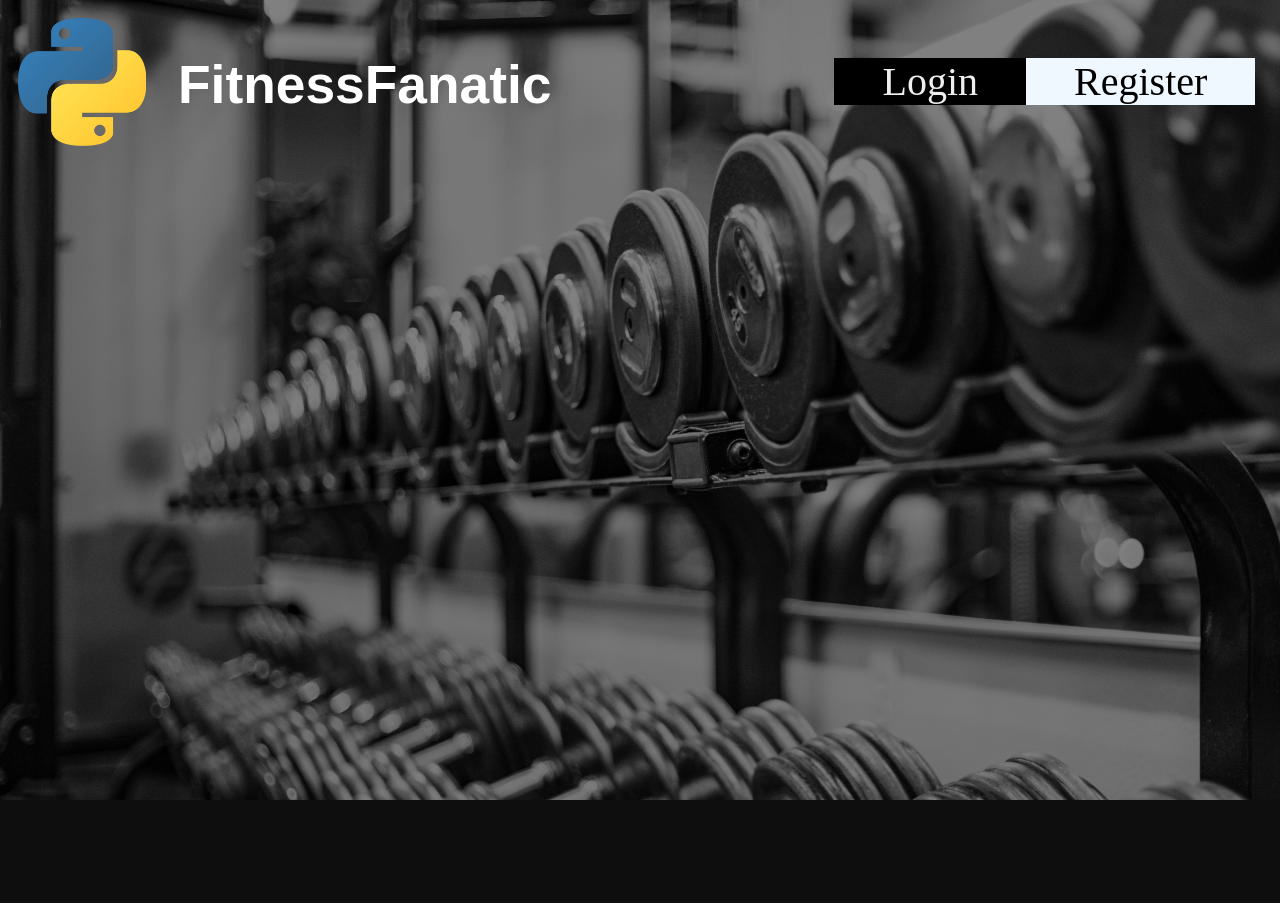
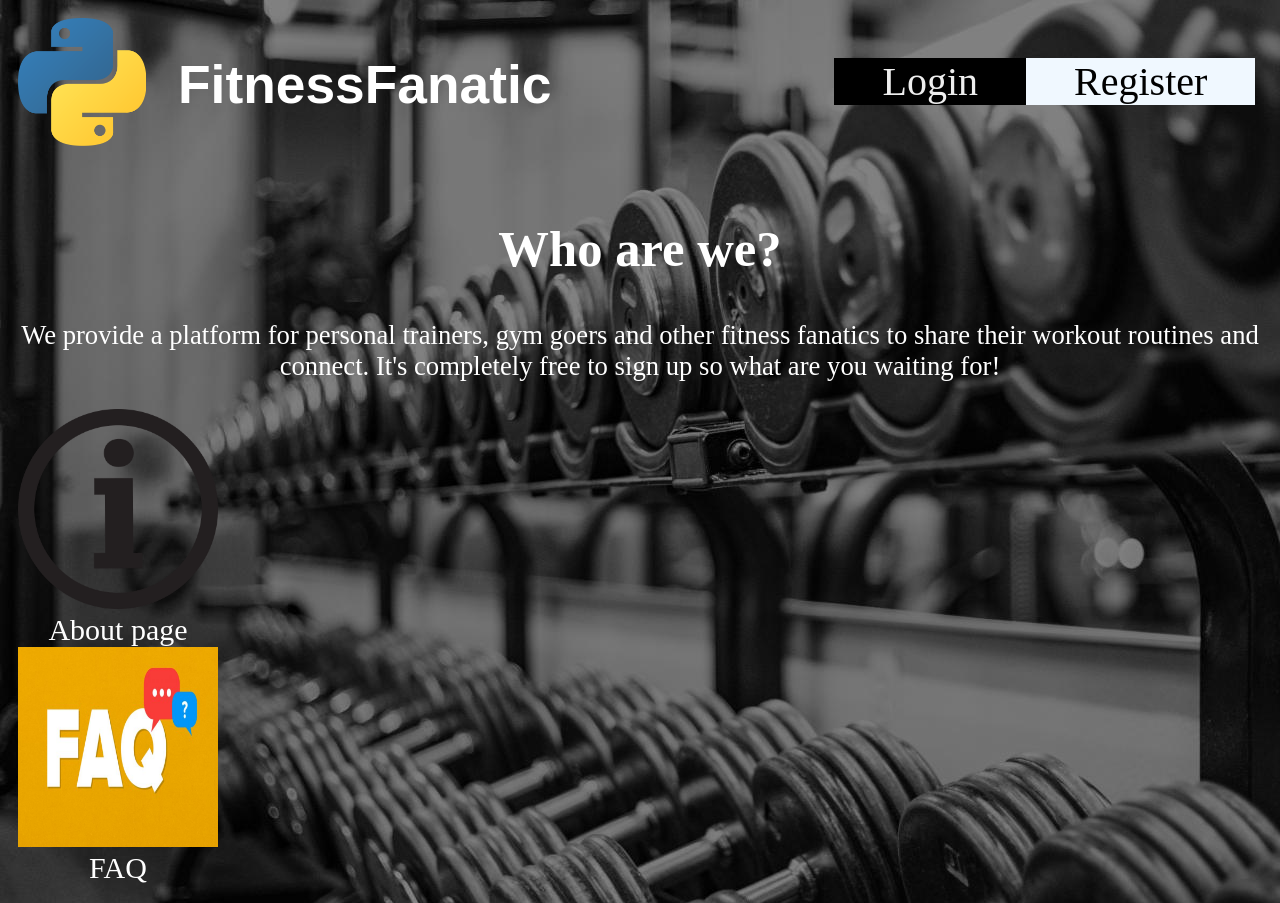
Before and after one commit to JackWatters/fitness_fanatic_project, a Django app: page /fitness_fanatics/about/ in a window 1280 px wide. Before the commit the page ends 800 px from the top, so only its background shows below. Run offline with Django 3.2, Linux system fonts and the light colour scheme.

Commit message:
some hyperlinks

```diff
--- a/fitness/views.py
+++ b/fitness/views.py
@@ -17,7 +17,7 @@ def FAQ(request):
 
 def about(request):
     #return HttpResponse("This is the about us page <a href='/fitness_fanatics/'>Home</a>")
-    return render(request, 'fitness/base.html', context={})
+    return render(request, 'fitness/about.html', context={})
 
 def register(request):
     return HttpResponse("This is the register page")
--- a/static/fitness/style.css
+++ b/static/fitness/style.css
@@ -4,9 +4,12 @@ body {
 }
 
 
-
 #top_bar{
     height: 10pc;
+}
+
+#body_block{
+    height:20pc;
 }
 
 #logo_section{
@@ -100,3 +103,19 @@ p{
 #login_link a{
     color: #EEE;
 }
+
+#main_links {
+    vertical-align: top;
+    display: inline-block;
+    text-align: center;
+    width: 200 px;
+}
+#main_links img {
+    width: 200px;
+    height: 200px;
+}
+.caption {
+    display: block;
+    font-size: 30px;
+    color: #FFF;
+}
--- /dev/null
+++ b/templates/fitness/about.html
@@ -0,0 +1,21 @@
+{% extends 'fitness/base.html' %}
+{% load staticfiles%}
+
+{% block title_block %}
+    About us
+{% endblock %}
+
+
+    <!-- if user.is_authenticated
+     else  -->
+
+    {% block body_block %}
+    <h2>Who are we?</h2>
+    <p>
+        We provide a platform for personal trainers, gym goers and other fitness fanatics to share their workout routines and connect.
+	It's completely free to sign up so what are you waiting for!
+    </p>
+
+
+    {% endblock %}
+    <!-- endif -->
--- a/templates/fitness/base.html
+++ b/templates/fitness/base.html
@@ -37,9 +37,30 @@
     {% endblock %}
 
 
+
         {% block body_block %}
 
         {% endblock %}
+
+	<div id ="main_links">
+
+		<div class = "column">
+
+			<a href = "{% url 'about' %}">
+				<img src="{% static "images/about.png" %}" alt = "About image"/>
+			</a>
+			<span class="caption">About page</span>
+		</div>
+
+		<div class = "column">
+			<a href = "{% url 'FAQ' %}">
+				<img src="{% static "images/FAQ.jpg" %}" alt = "FAQ image"/>
+			</a>
+			<span class="caption">FAQ</span>
+		</div>
+
+	</div>
+
     </body>
 
 </html>
```
Also changed, not shown: static/images/FAQ.jpg (added), static/images/about.png (added).
